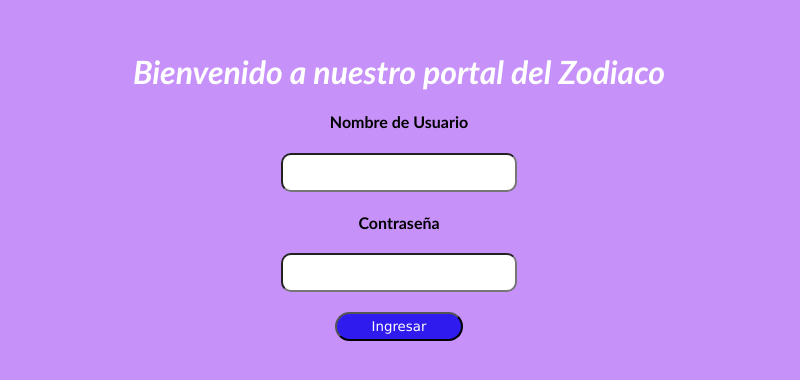
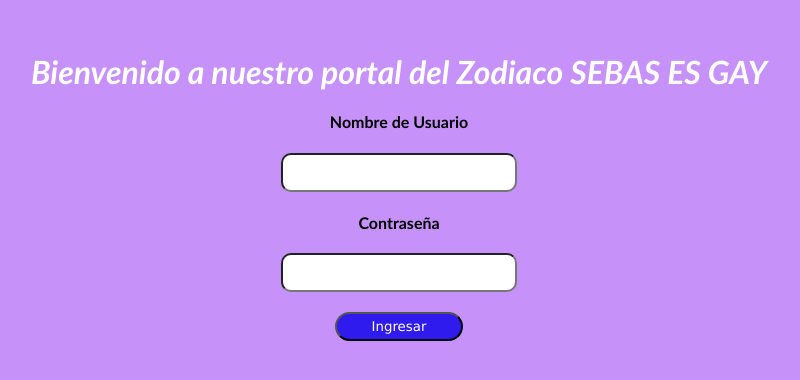
Before and after one commit to Sebastian200Gutierrez/horoscopo-frontend, a React (Vite) app: page / in a window 1280 px wide. Shown: the part 104-484 px from the top of the page, without its empty margins (241-1041 px from the left). Built offline with nearby package versions, Linux system fonts and the light colour scheme.

Commit message:
sebas es gay

```diff
--- a/src/components/Form.jsx
+++ b/src/components/Form.jsx
@@ -28,7 +28,7 @@ function Form({callback}){
     }
     return (
         <form onSubmit={validateUser}>
-            <h1 id="txtBienvenida">Bienvenido a nuestro portal del Zodiaco</h1>
+            <h1 id="txtBienvenida">Bienvenido a nuestro portal del Zodiaco SEBAS ES GAY</h1>
             <h4 className="txt">Nombre de Usuario</h4>
             <input type="text" className="entry" onChange={(e)=> setUsername(e.target.value)}/><br></br>
             <h4 className="txt">Contraseña</h4>
```
